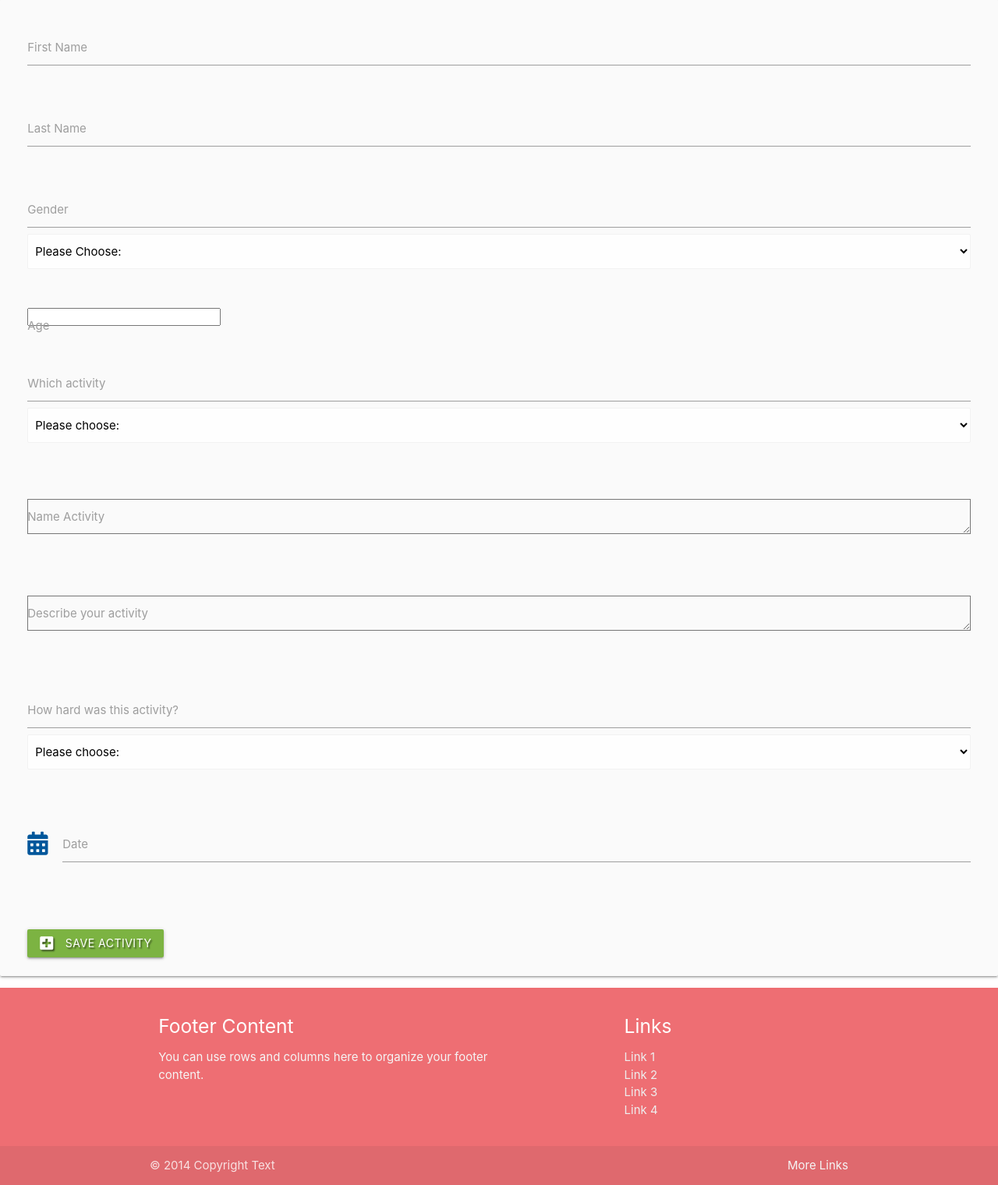
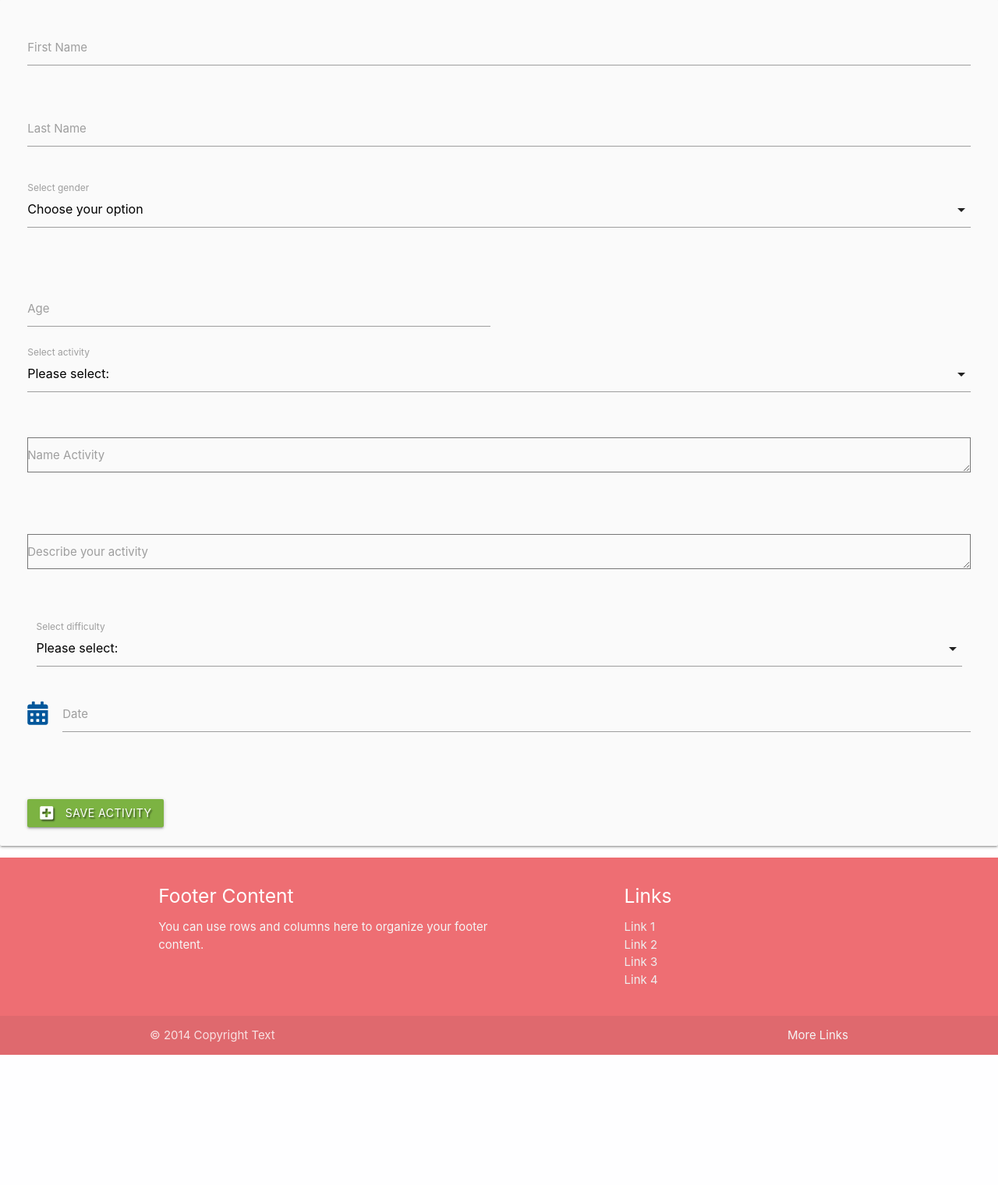
Before and after one commit to michodgs25/Sprint, a Flask app: page /add_activity in a window 1280 px wide. Shown: the part 95-1615 px from the top of the page at 78% size. After the commit the page ends 1448 px from the top, so only its background shows below. Run offline with Flask 2, Linux system fonts and the light colour scheme; data that the repository does not hold is empty; some libraries are stand-ins or nearby versions.

Commit message:
Update select option attributes

```diff
--- a/static/js/script.js
+++ b/static/js/script.js
@@ -4,8 +4,15 @@
     $('.collapsible').collapsible();
 
     // trigger an autoresize for textarea 1& 2
-    $('#textarea1', '#textarea2').val('New Text');
-    M.textareaAutoResize($('#textarea1', '#textarea2'));
+if ($('#textarea1').length > 0) {
+    $('#textarea1').val('New Text');
+    M.textareaAutoResize($('#textarea1'));
+}
+
+if ($('#textarea2').length > 0) {
+    $('#textarea2').val('New Text');
+    M.textareaAutoResize($('#textarea2'));
+}
 
     //create sprint text form function
     M.updateTextFields();
@@ -25,16 +32,14 @@
             done: "Select"
         }
     });
+      //jQuery method for select boxes no longer a materialize library dependency, applied custom javascript
+    var elems = document.querySelectorAll('select');
+    var instances = M.FormSelect.init(elems, {});
+
+   var instance = M.FormSelect.getInstance(elems);
+
+   if (document.getElementById("matfix")!== null) {
+   document.getElementById("matfix").addEventListener("click", function(e) {
+    e.stopPropagation();
+});}
   });
-
-  //jQuery method for select boxes no longer a materialize library dependency, applied custom javascript
-    document.addEventListener('DOMContentLoaded', function() {
-    var elems = document.querySelectorAll('select');
-    var instances = M.FormSelect.init(elems, options);
-  });
-
-   var instance = M.FormSelect.getInstance(elem);
-
-   document.getElementById("matfix").addEventListener("click", function(e) {
-	e.stopPropagation();
-});
--- a/templates/add_activity.html
+++ b/templates/add_activity.html
@@ -17,41 +17,37 @@
 		</div>
 		<div class="row">
 			<div class="input-field col s12">
-         <input id="task_gender" name="task_gender" required>
-         <label for="gender">Gender</label>
-         <select class="browser-default">
-            <option value="0">Please Choose:</option>
-            <option value="1">Male</option>
-            <option value="2">Female</option>
-            <option value="3">Prefer not to say</option>
+				<select id="task_gender" name="task_gender" required>
+                    <option value="" disabled selected>Choose your option</option>
+                    <option value="Male">Male</option>
+                    <option value="Female">Female</option>
+                    <option value="Prefer not to say">Prefer not to say</option>
                 </select>
-      </div>
-   </div>
-      <!--provide your age-->
-      <div class="row">
-         <div class="input-field col s12">
-            <label for="task_age">Age</label>
-            <input id="task_age" name="task_age" type="age" class="validate" required>
-         </div>
-      </div>
-   <!--choose specific activity-->
-   <div class="row">
-   <div class="input-field col s12">
-      <input id="task_activity" name="task_activity" required>
-      <label for="task_activity">Which activity</label>
-      <select class="browser-default">
-         <option value="0">Please choose:</option>
-         <option value="1">Run</option>
-         <option value="2">Walk</option>
-         <option value="3">Run and walk</option>
-      </select>
+				<label for="task_gender">Select gender</label>
 			</div>
 		</div>
 		<br>
+		<!--Provide user age-->
+		<div class="row">
+			<div class="input-field col s6">
+				<input id="task_age" name="task_age" type="text" class="validate" required>
+				<label for="task_age">Age</label>
+			</div>
+			<!--choose specific activity-->
+			<div class="input-field col s12">
+				<select id="task_activity" name="task_activity" required>
+                    <option value="" disabled selected>Please select:</option>
+                    <option value="Run">Run</option>
+                    <option value="Walk">Walk</option>
+                    <option value="Run and Walk">Run and walk</option>
+                </select>
+				<label for="task_activity">Select activity</label>
+			</div>
+		</div>
+		<!--provide activity title-->
 		<div class="row">
 			<div class="input-field col s12">
-      <textarea id="task_title" name="task_title"
-         class="task_title" required></textarea>
+				<textarea id="task_title" name="task_title" class="task_title" required></textarea>
 				<label for="task_title">Name Activity</label>
 			</div>
 		</div>
@@ -63,26 +59,23 @@
 			</div>
 		</div>
 		<br>
-   <div class="row">
 		<div class="input-field col s12">
-      <input id="task_difficulty" name="task_difficulty" required>
-      <label for="task_difficulty">How hard was this activity?</label>
-      <select class="browser-default">
-         <option value="0">Please choose:</option>
-         <option value="1">Light</option>
-         <option value="2">Easy</option>
-         <option value="3">Moderate</option>
-         <option value="4">Hard</option>
-         <option value="5">Very Hard</option>
+			<select id="task_difficulty" name="task_difficulty" required>
+                <option value="" disabled selected>Please select:</option>
+                <option value="Light">Light</option>
+                <option value="Easy">Easy</option>
+                <option value="Moderate">Moderate</option>
+                <option value="Hard">Hard</option>
+                <option value="Very Hard">Very Hard</option>
             </select>
-   </div>
+			<label for="task_difficulty">Select difficulty</label>
 		</div>
 		<br>
 		<!--Date of activity calendar-->
 		<div class="row" id="matfix">
 			<div class="input-field col s12">
 				<i class="fas fa-calendar-alt prefix light-blue-text text-darken-4"></i>
-      <input id="date" name="date" type="text" class="datepicker validate" required>
+				<input id="task_date" name="task_date" type="text" class="datepicker validate" required>
 				<label for="date">Date</label>
 			</div>
 		</div>
```
Lines whose indentation alone changed are shown as unchanged.
